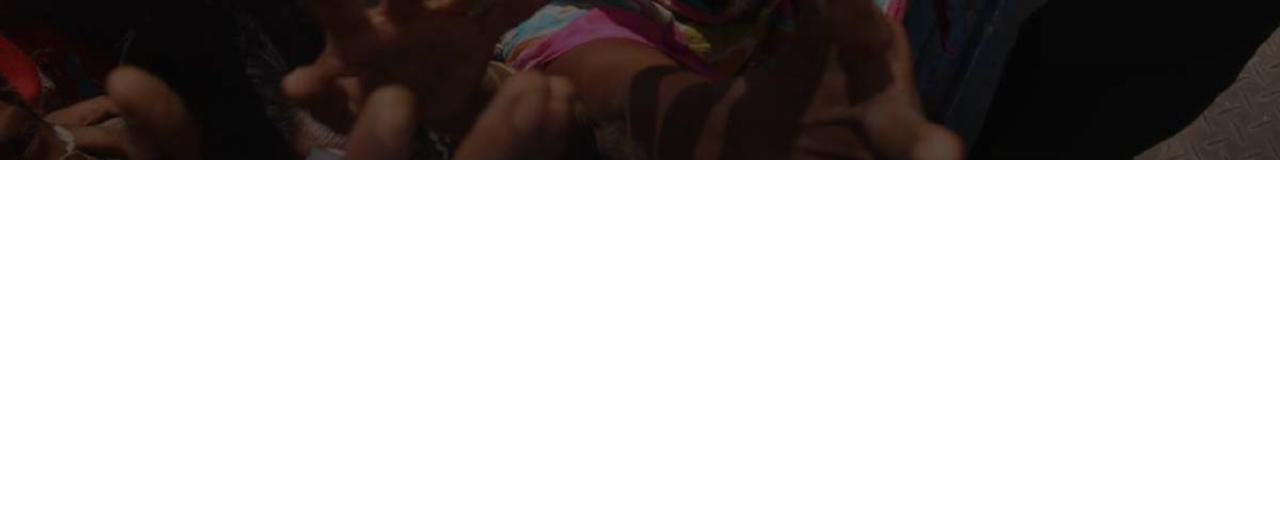
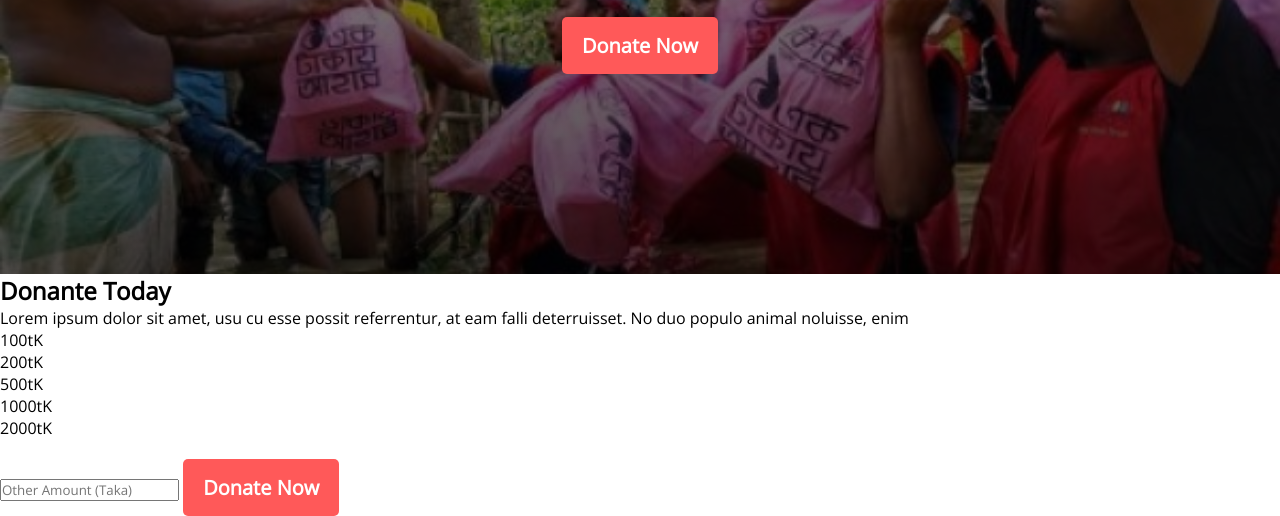
Before and after one commit to ImranSarkerWeb/donate, a plain HTML site: page index.html in a window 1280 px wide. Shown: the part 443-959 px from the top of the page. Before the commit the page ends 800 px from the top, so only its background shows below. Drawn offline with nearby package versions, Linux system fonts and the light colour scheme.

Commit message:
styles added

```diff
--- a/css/style.css
+++ b/css/style.css
@@ -2,15 +2,23 @@
     margin: 0;
     padding: 0;
     text-decoration: none;
+    font-family: 'Open Sans', sans-serif;
 }
 
 .btn-primary{
-
+    color: #ffffff;
+    background-color: #ff5959;
+    padding: 15px 20px;
+    margin-top: 20px;
+    font-size:  20px;
+    font-weight: 800;
+    border: none;
+    border-radius: 5px;
 }
 header {
 
     color:aliceblue;
-    background-image: url("../images/donation8.jpg"), linear-gradient(#b3a9b0, #504b4a);
+    background-image: url("../images/donation11.jpg"), linear-gradient(#b3a9b0, #504b4a);
     background-blend-mode: multiply;
     text-align: center;
     padding: 200px;
@@ -19,6 +27,9 @@ header {
 }
 header h1{
 
-
+    font-weight: bold;
     font-size: 72px;
 }
+header h1 p{
+    font-size: 16px;
+}
--- a/index.html
+++ b/index.html
@@ -6,6 +6,7 @@
     <meta name="viewport" content="width=device-width, initial-scale=1.0">
     <title>Donate Today</title>
     <link rel="stylesheet" href="css/style.css">
+    <link rel="preconnect" href="https://fonts.googleapis.com"><link rel="preconnect" href="https://fonts.gstatic.com" crossorigin><link href="https://fonts.googleapis.com/css2?family=Open+Sans&display=swap" rel="stylesheet">
 </head>
 <body>
     <header>
@@ -13,8 +14,24 @@
             More In Need</h1>
             <p>Lorem ipsum dolor sit amet, usu cu esse possit referrentur, at eam falli
                 deterruisset. No duo populo animal noluisse, enim</p>
-                <button>Donate Now</button>
+                <button class="btn-primary">Donate Now</button>
     </header>
+    <main>
+        <section>
+            <h1 class="section-title">Donante Today</h1>
+            <p class="section-description">Lorem ipsum dolor sit amet, usu cu esse possit referrentur, at eam falli
+                deterruisset. No duo populo animal noluisse, enim</p>
+                <div class="tk-container">
+                    <div class="tk">100tK</div>
+                    <div class="tk">200tK</div>
+                    <div class="tk">500tK</div>
+                    <div class="tk">1000tK</div>
+                    <div class="tk">2000tK</div>
+                </div>
+                <input type="number" name="" id="" placeholder="Other Amount (Taka)">
+                <button class="btn-primary">Donate Now</button>
+        </section>
+    </main>
 
 </body>
 </html>
```
